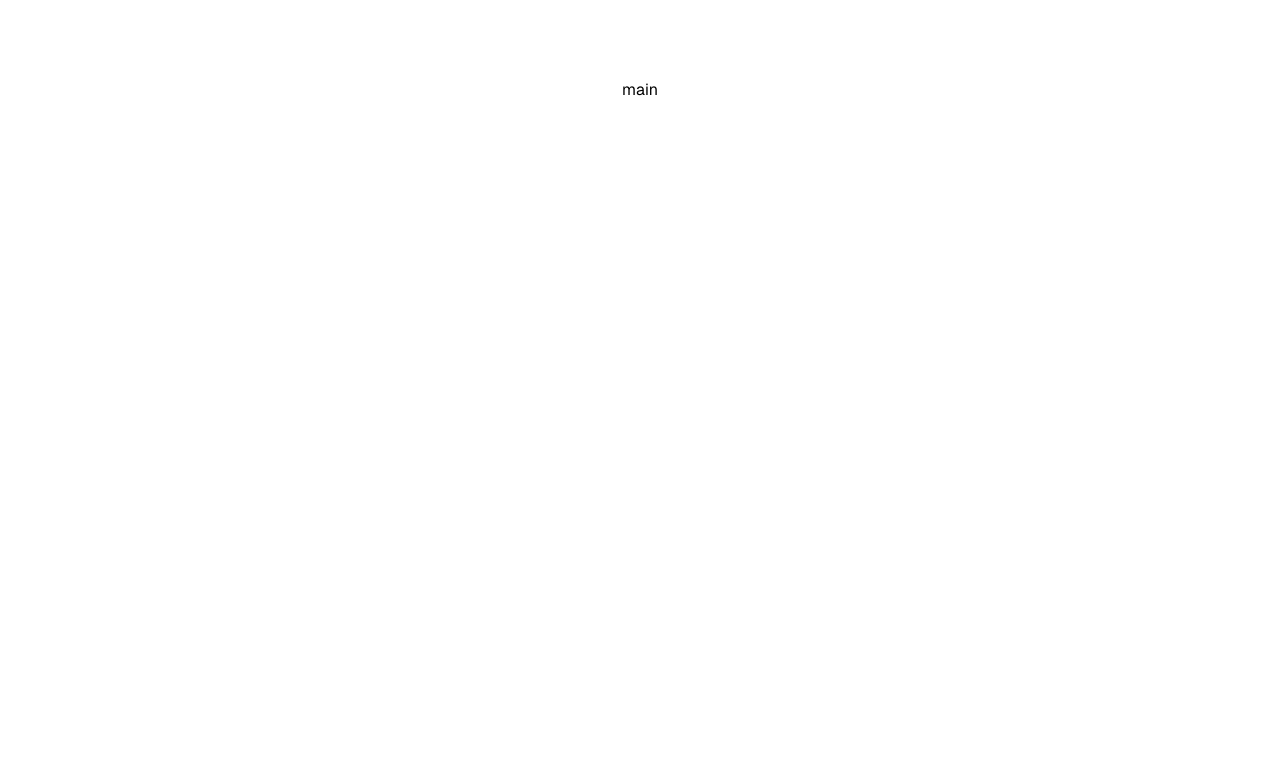
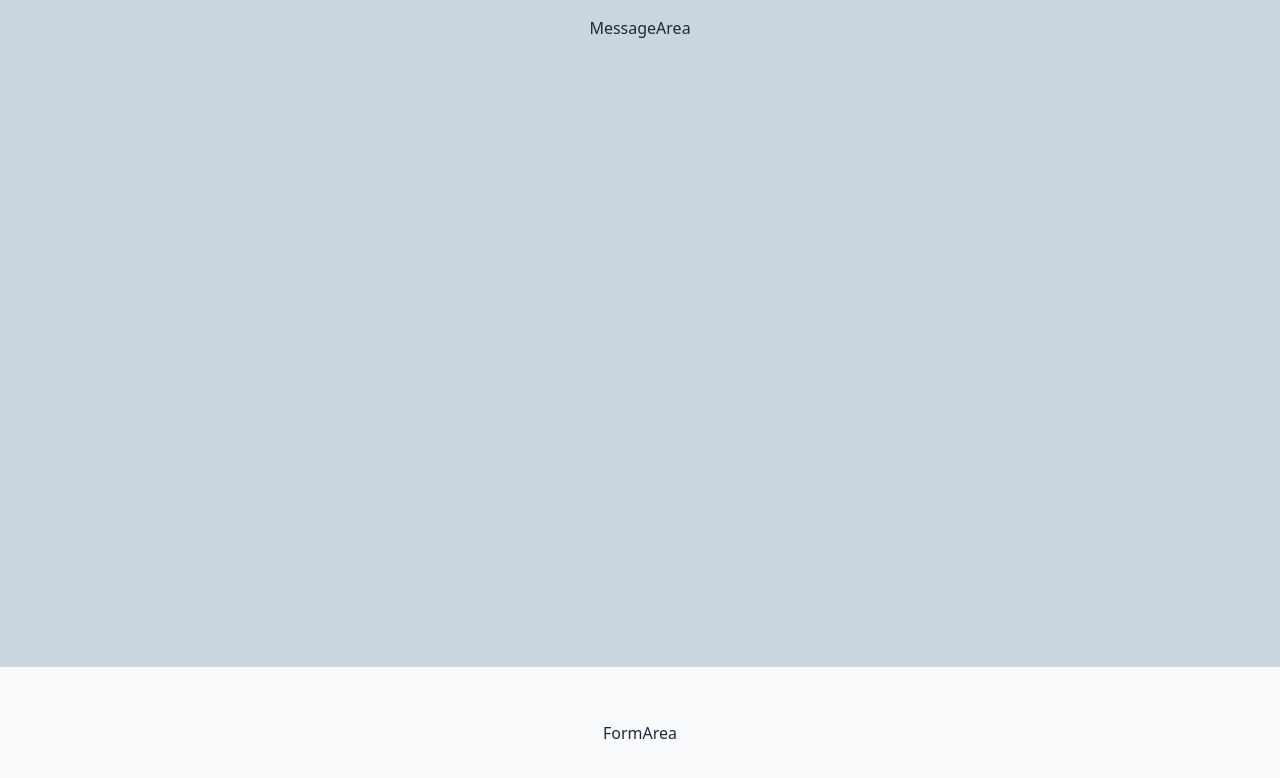
Before and after one commit to takakimiyajima/rag-aoai-frontend, a Next.js app: page / in a window 1280 px wide. Shown: the top 778 px of the page. Built offline with nearby package versions, Linux system fonts and the light colour scheme.

Commit message:
feat: add redux

```diff
--- /dev/null
+++ b/src/app/(main)/layout.tsx
@@ -0,0 +1,19 @@
+"use client"
+
+import { ReactNode } from "react"
+import { Provider } from "react-redux"
+import { store } from "@/store/store"
+// import SideMenu from ''
+
+const ManiLayout = ({ children }: { children: ReactNode }) => {
+  return (
+    <div className="flex h-screen">
+      <Provider store={store}>
+        {/* <SideMenu /> */}
+        <main className="flex-1 bg-slate-50 overflow-auto">{children}</main>
+      </Provider>
+    </div>
+  )
+}
+
+export default ManiLayout
--- /dev/null
+++ b/src/app/(main)/loading.tsx
@@ -0,0 +1,9 @@
+const Loading = () => {
+  return (
+    <div className="h-full flex justify-center items-center">
+      <div className="animate-spin h-10 w-10 border-4 border-green-500 round-full border-t-transparent"></div>
+    </div>
+  )
+}
+
+export default Loading
--- /dev/null
+++ b/src/app/(main)/page.tsx
@@ -0,0 +1,13 @@
+export default function Home() {
+  return (
+    <main className="flex flex-col text-gray-800 w-full h-full overflow-y-auto">
+      <div className="flex bg-slate-300 h-5/6 p-4 justify-center">
+        MessageArea
+
+      </div>
+      <div className="flex h-1/6 p-4 justify-center items-center">
+        FormArea
+      </div>
+    </main>
+  );
+}
--- a/src/app/page.tsx
+++ /dev/null
@@ -1,7 +0,0 @@
-export default function Home() {
-  return (
-    <div className="grid grid-rows-[20px_1fr_20px] items-center justify-items-center min-h-screen p-8 pb-20 gap-16 sm:p-20 font-[family-name:var(--font-geist-sans)]">
-      <p>main</p>
-    </div>
-  );
-}
--- /dev/null
+++ b/src/features/messageSlice.ts
@@ -0,0 +1,27 @@
+import { createSlice } from "@reduxjs/toolkit"
+import { RootState } from "@/store/store"
+import { MessageType } from "@/types/types"
+
+type InitialStateType = {
+  onyourdata: MessageType[]
+}
+
+const initialState: InitialStateType = {
+  onyourdata: []
+}
+
+export const messageSlice = createSlice({
+  name: "message",
+  initialState,
+  reducers: {
+    inputMessageToReduxStore: (state, action) => {
+      if (action.payload.pathname === "/") {
+        state.onyourdata.push(action.payload)
+      }
+    }
+  },
+})
+
+export const { inputMessageToReduxStore } = messageSlice.actions
+export const selectMessage = (state: RootState) => state.message
+export default messageSlice.reducer
--- /dev/null
+++ b/src/hooks/usRTK.ts
@@ -0,0 +1,5 @@
+import { TypedUseSelectorHook, useDispatch, useSelector } from 'react-redux'
+import type { AppDispatch, RootState } from '@/store/store'
+
+export const useAppDispatch = () => useDispatch<AppDispatch>()
+export const useAppSelector: TypedUseSelectorHook<RootState> = useSelector
--- /dev/null
+++ b/src/store/store.ts
@@ -0,0 +1,12 @@
+import { Action, configureStore, ThunkAction } from '@reduxjs/toolkit'
+import messageReducer from '@/features/messageSlice'
+
+export const store = configureStore({
+  reducer: {
+    message: messageReducer,
+  },
+})
+
+export type AppDispatch = typeof store.dispatch
+export type RootState = ReturnType<typeof store.getState>
+export type AppThunk<ReturnType = void> = ThunkAction<ReturnType, RootState, unknown, Action<string>>
--- /dev/null
+++ b/src/types/types.ts
@@ -0,0 +1,4 @@
+export type MessageType = {
+  message: string
+  isMan: boolean
+}
```
